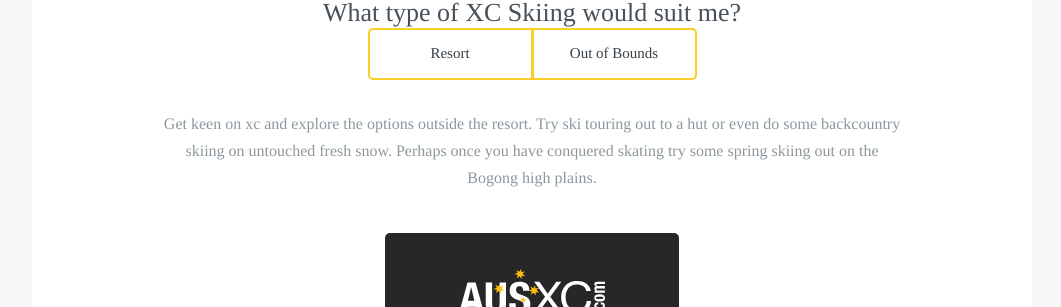
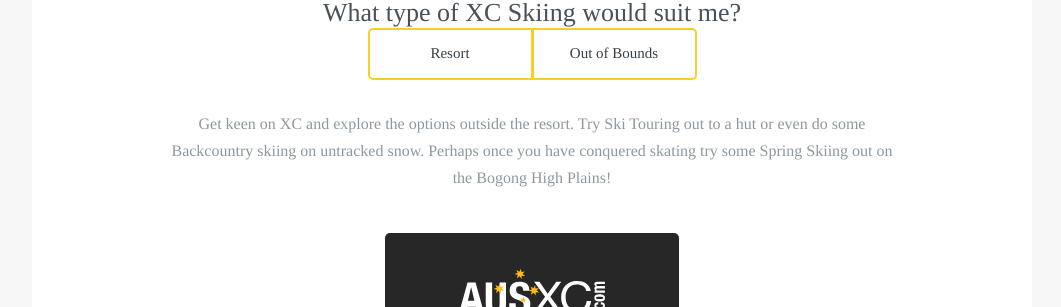
Before and after one commit to robcatto/robcatto.github.io, a Jekyll site: the page built from discoverxc/index.html, in a window 1280 px wide and 900 px high, scrolled down 1389 px. Shown: the part 181-488 px from the top of the window, without its empty margins (108-1169 px from the left). Built offline with Jekyll 4.4.1, drawn with Linux system fonts in a browser that asks for light colours; some web fonts are replaced; Markdown is read by kramdown in place of the engine named in the settings.

Commit message:
Update index.html

```diff
--- a/discoverxc/index.html
+++ b/discoverxc/index.html
@@ -149,7 +149,7 @@ layout: default
 
         Out of Bounds</label>
                 <p>
-                    Get keen on xc and explore the options outside the resort.  Try ski touring out to a hut or even do some backcountry skiing on untouched fresh snow.  Perhaps once you have conquered skating try some spring skiing out on the Bogong high plains.
+                    Get keen on XC and explore the options outside the resort.  Try Ski Touring out to a hut or even do some Backcountry skiing on untracked snow.  Perhaps once you have conquered skating try some Spring Skiing out on the Bogong High Plains!
 
                 </p>
 
```
